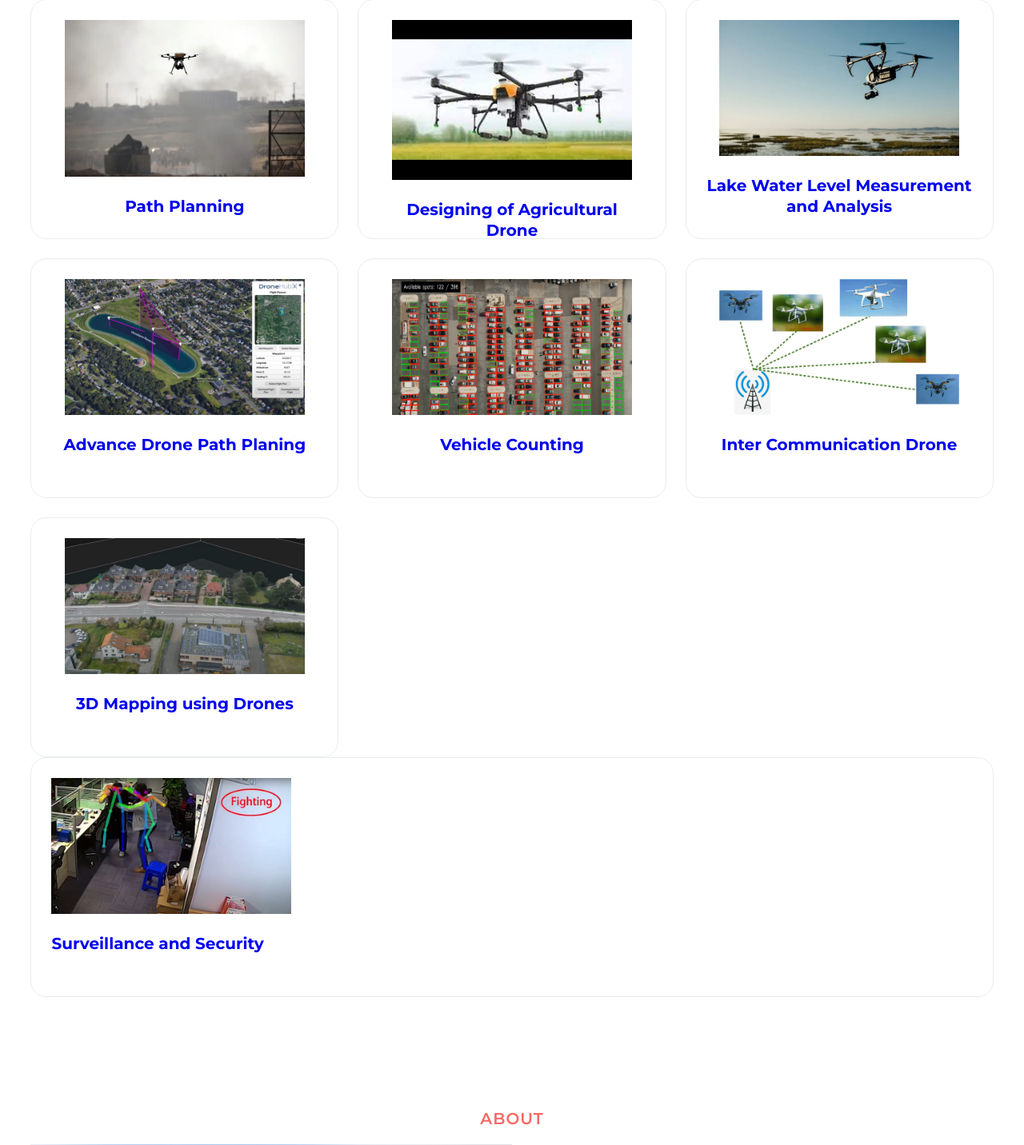
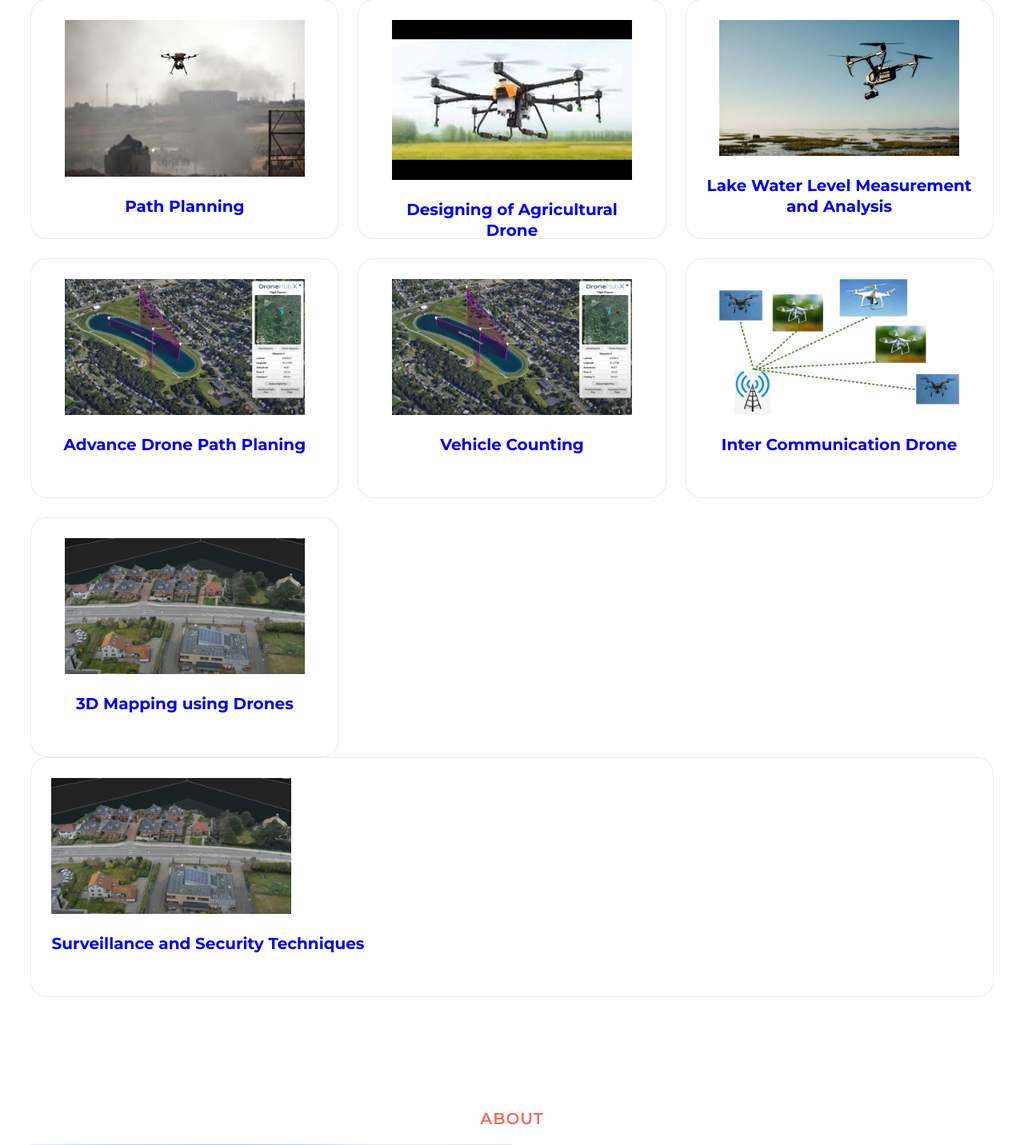
Before and after one commit to SahilPadhiyar18/LJK_DigitalOcean, a Django app: page / in a window 1280 px wide. Shown: the part 1278-2710 px from the top of the page at 80% size. Run offline with Django 4.2, Linux system fonts and the light colour scheme; parts of the project's set-up code (start-up, migrations or seed data) failed here and were passed over.

Commit message:
Update dronehome.html

```diff
--- a/templates/dronehome.html
+++ b/templates/dronehome.html
@@ -105,12 +105,12 @@
                 <h3><a href="/c7">Advance Drone Path Planing</a></h3>
 
             </div>
-
-            <div class="box">
-                <img src="{% static 'img/mainc8.png'%}" class="responsive">
+		  <div class="box">
+                <img src="{% static 'img/course6.png'%}" class="responsive">
                 <h3><a href="/c8">Vehicle Counting</a></h3>
 
             </div>
+
 
             <div class="box">
                 <img src="{% static 'img/intercommuni.jpg'%}" class="responsive">
@@ -122,12 +122,13 @@
                 <h3><a href="/c10">3D Mapping using Drones</a></h3>
 
             </div>
-		</div>
+		  </div>
 		<div class="box">
-                <img src="{% static 'img/servilanceco.png'%}" class="responsive">
-                <h3><a href="/c11">Surveillance and Security </a></h3>
+                <img src="{% static 'img/course101.png'%}" class="responsive">
+                <h3><a href="/c11">Surveillance and Security Techniques</a></h3>
 
             </div>
+
 
 
 		</div>
```
